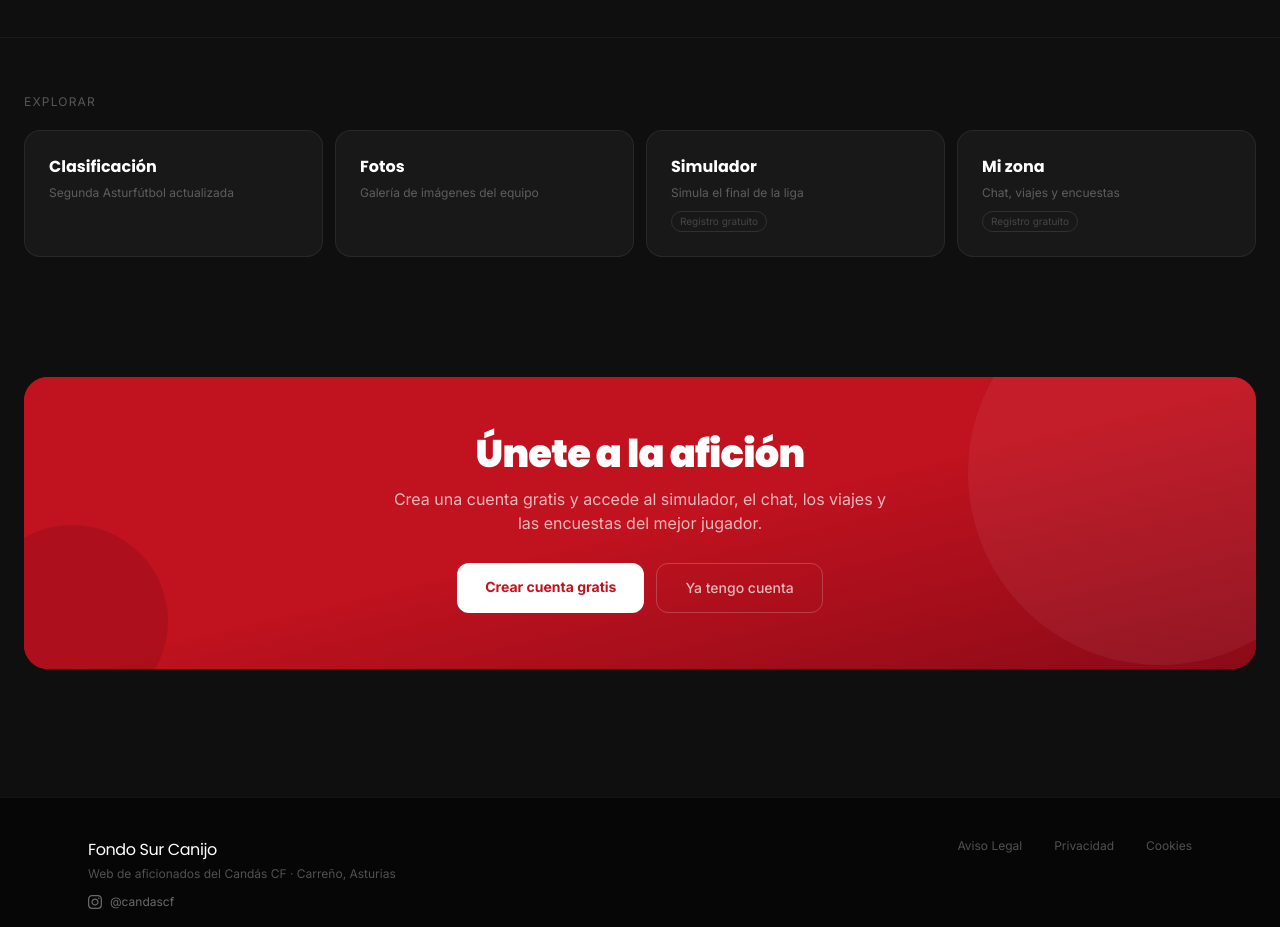
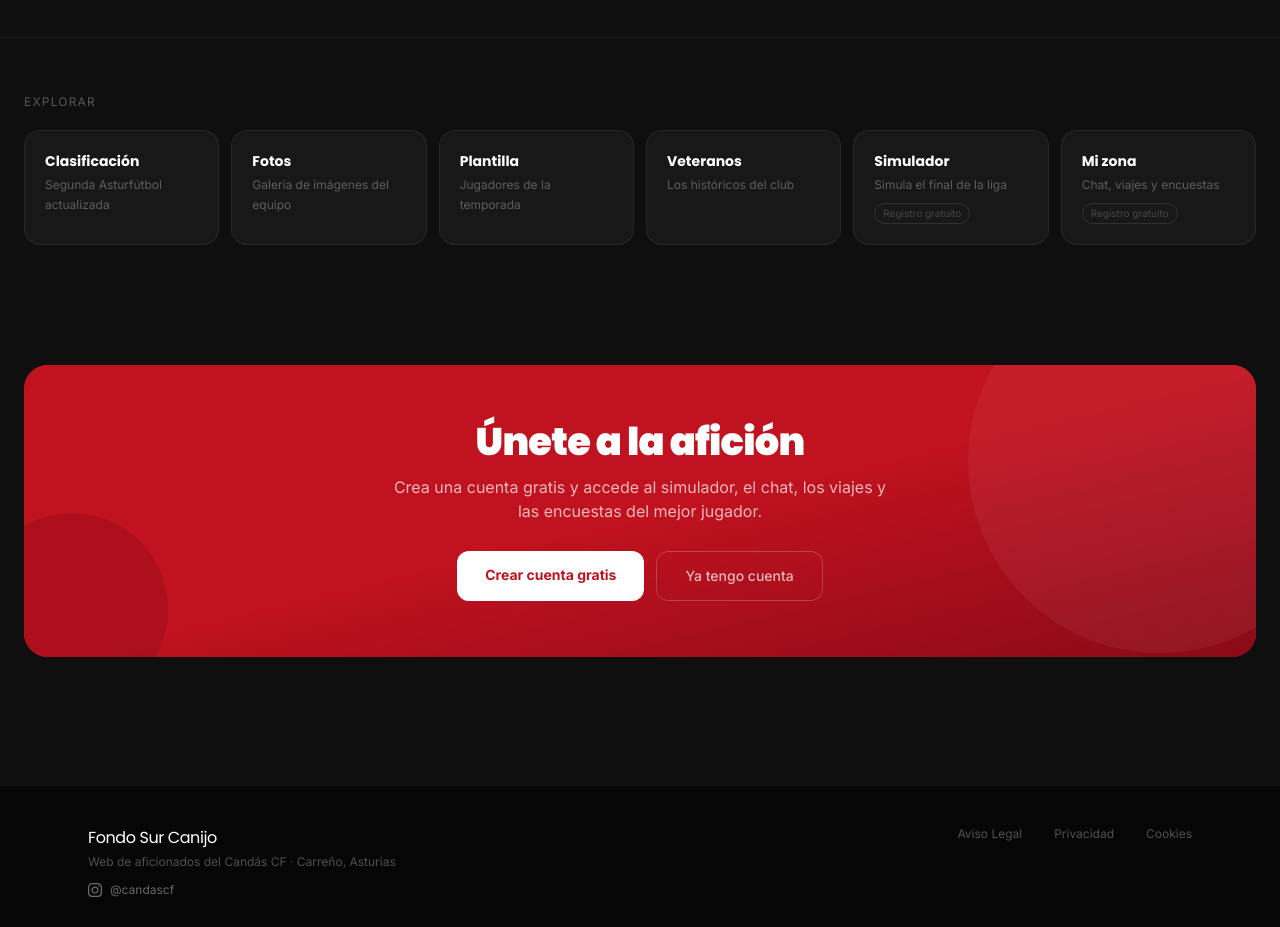
Before and after one commit to Pabarsa/candas-fc, a Next.js app: page / in a window 1280 px wide. Shown: the part 1240-2167 px from the top of the page. Built offline with nearby package versions, Linux system fonts and the light colour scheme; no server answers; the database is empty.

Commit message:
fix: título veteranos + explorar con plantilla y veteranos

```diff
--- a/src/app/page.tsx
+++ b/src/app/page.tsx
@@ -296,16 +296,18 @@ export default async function Home() {
         <section className="py-10 sm:py-14 px-5 sm:px-6">
           <div className="max-w-7xl mx-auto">
             <p className="text-white/30 text-xs uppercase tracking-widest mb-5">Explorar</p>
-            <div className="grid grid-cols-2 lg:grid-cols-4 gap-3">
+            <div className="grid grid-cols-2 sm:grid-cols-3 lg:grid-cols-6 gap-3">
               {[
                 { href: "/clasificacion", title: "Clasificación", desc: "Segunda Asturfútbol actualizada" },
                 { href: "/fotos",         title: "Fotos",         desc: "Galería de imágenes del equipo" },
+                { href: "/equipo",        title: "Plantilla",     desc: "Jugadores de la temporada" },
+                { href: "/veteranos",     title: "Veteranos",     desc: "Los históricos del club" },
                 { href: user ? "/simulador" : "/login", title: "Simulador", desc: "Simula el final de la liga", locked: !user },
                 { href: user ? "/abonados"  : "/login", title: "Mi zona",   desc: "Chat, viajes y encuestas",  locked: !user },
               ].map((item) => (
                 <Link key={item.title} href={item.href}
-                  className="card-dark rounded-2xl p-4 sm:p-6 group hover:border-white/10 transition-all duration-200">
-                  <p className="font-poppins font-bold text-white text-sm sm:text-base mb-1">{item.title}</p>
+                  className="card-dark rounded-2xl p-4 sm:p-5 group hover:border-white/10 transition-all duration-200">
+                  <p className="font-poppins font-bold text-white text-sm mb-1">{item.title}</p>
                   <p className="text-white/30 text-xs leading-relaxed">{item.desc}</p>
                   {item.locked && (
                     <span className="inline-block mt-2 text-[10px] text-white/20 border border-white/10 px-2 py-0.5 rounded-full">
```
